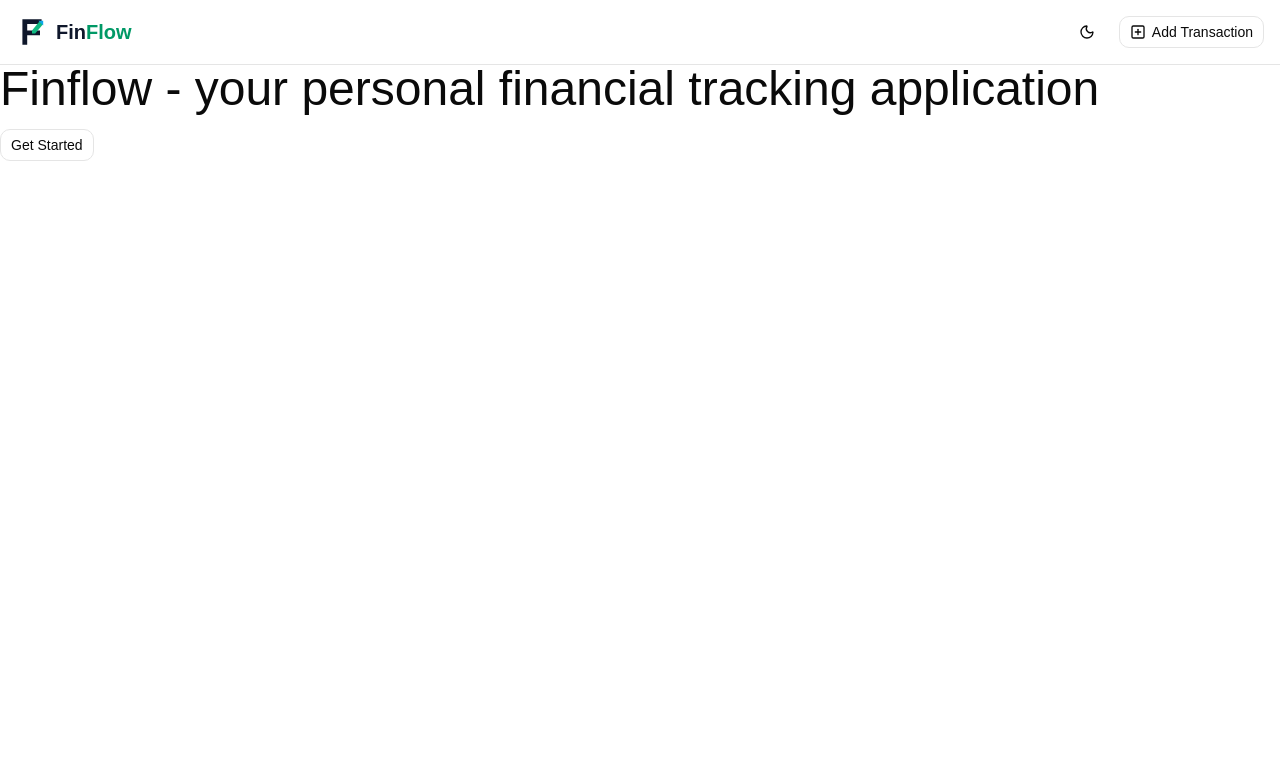
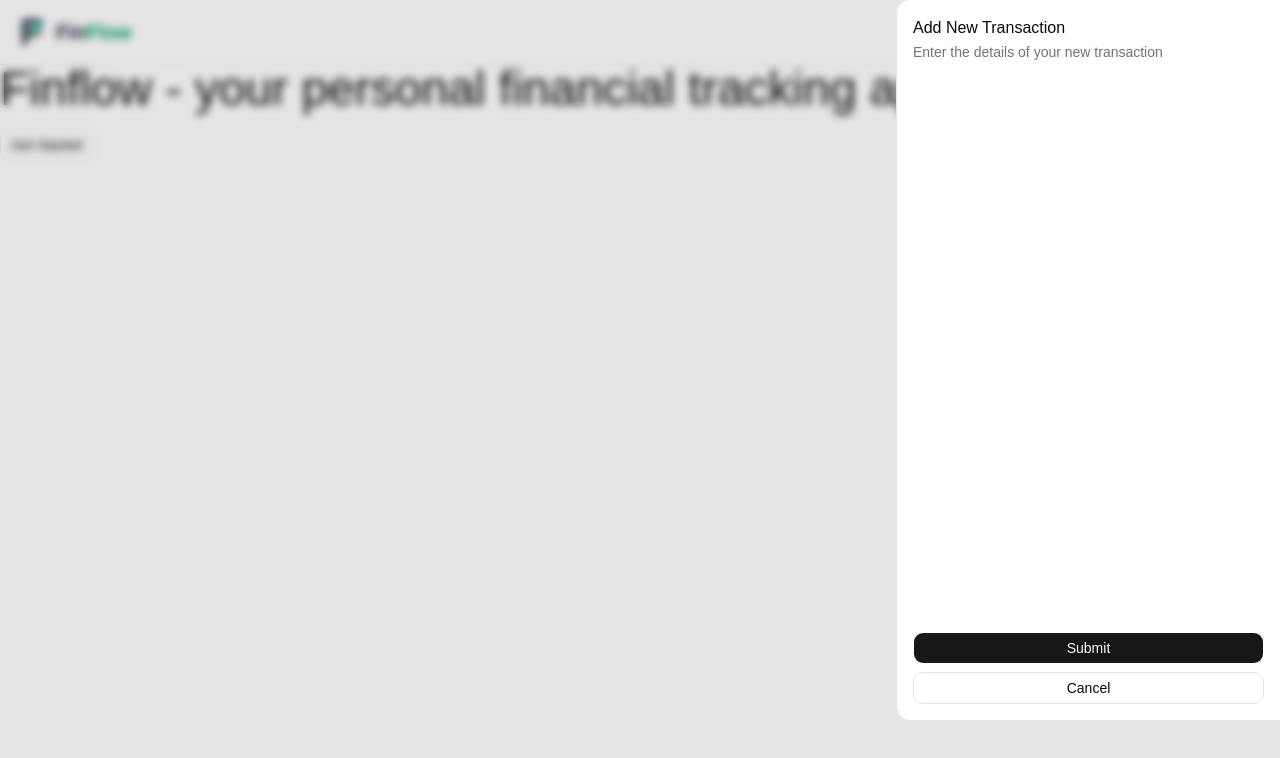
Before and after one commit to shovontanvir/finflow-personal_financial_tracker, a React (Vite) app: page / in a window 1280 px wide. Both pictures are taken after a click on the button "Add Transaction". Shown: the top 758 px of the page. Built offline with nearby package versions, Linux system fonts and the light colour scheme.

Commit message:
feat: implement Drawer component - AddTransactionForm and integrate it into Header for transaction input

```diff
--- a/package.json
+++ b/package.json
@@ -28,6 +28,7 @@
     "tailwind-merge": "^3.5.0",
     "tailwindcss": "^4.2.2",
     "tw-animate-css": "^1.4.0",
+    "vaul": "^1.1.2",
     "zod": "^4.3.6"
   },
   "devDependencies": {
--- /dev/null
+++ b/src/components/AddTransactionForm.tsx
@@ -0,0 +1,39 @@
+import { Button } from "@/components/ui/button";
+import {
+  Drawer,
+  DrawerClose,
+  DrawerContent,
+  DrawerDescription,
+  DrawerFooter,
+  DrawerHeader,
+  DrawerTitle,
+  DrawerTrigger,
+} from "@/components/ui/drawer";
+import { SquarePlus } from "lucide-react";
+
+export const AddTransactionForm = () => {
+  return (
+    <Drawer direction="right">
+      <DrawerTrigger asChild>
+        <Button variant="outline">
+          <SquarePlus /> Add Transaction
+        </Button>
+      </DrawerTrigger>
+      <DrawerContent className="sm:max-h-[90vh]">
+        <DrawerHeader>
+          <DrawerTitle>Add New Transaction</DrawerTitle>
+          <DrawerDescription>
+            Enter the details of your new transaction
+          </DrawerDescription>
+        </DrawerHeader>
+        {/* will add form component here */}
+        <DrawerFooter>
+          <Button>Submit</Button>
+          <DrawerClose asChild>
+            <Button variant="outline">Cancel</Button>
+          </DrawerClose>
+        </DrawerFooter>
+      </DrawerContent>
+    </Drawer>
+  );
+};
--- a/src/components/Header.tsx
+++ b/src/components/Header.tsx
@@ -1,7 +1,8 @@
 import { Logo } from "@/components/Logo";
 import { Button } from "@/components/ui/button";
-import { Moon, Sun, SquarePlus } from "lucide-react";
+import { Moon, Sun } from "lucide-react";
 import { useTheme } from "next-themes";
+import { AddTransactionForm } from "./AddTransactionForm";
 
 export default function Header() {
   const { setTheme, theme } = useTheme();
@@ -31,9 +32,8 @@
               <Moon className="w-5 h-5" />
             )}
           </Button>
-          <Button variant="outline">
-            <SquarePlus /> Add Transaction
-          </Button>
+
+          <AddTransactionForm />
         </div>
       </div>
     </header>
--- /dev/null
+++ b/src/components/ui/drawer.tsx
@@ -0,0 +1,132 @@
+import * as React from "react"
+import { Drawer as DrawerPrimitive } from "vaul"
+
+import { cn } from "@/lib/utils"
+
+function Drawer({
+  ...props
+}: React.ComponentProps<typeof DrawerPrimitive.Root>) {
+  return <DrawerPrimitive.Root data-slot="drawer" {...props} />
+}
+
+function DrawerTrigger({
+  ...props
+}: React.ComponentProps<typeof DrawerPrimitive.Trigger>) {
+  return <DrawerPrimitive.Trigger data-slot="drawer-trigger" {...props} />
+}
+
+function DrawerPortal({
+  ...props
+}: React.ComponentProps<typeof DrawerPrimitive.Portal>) {
+  return <DrawerPrimitive.Portal data-slot="drawer-portal" {...props} />
+}
+
+function DrawerClose({
+  ...props
+}: React.ComponentProps<typeof DrawerPrimitive.Close>) {
+  return <DrawerPrimitive.Close data-slot="drawer-close" {...props} />
+}
+
+function DrawerOverlay({
+  className,
+  ...props
+}: React.ComponentProps<typeof DrawerPrimitive.Overlay>) {
+  return (
+    <DrawerPrimitive.Overlay
+      data-slot="drawer-overlay"
+      className={cn(
+        "fixed inset-0 z-50 bg-black/10 supports-backdrop-filter:backdrop-blur-xs data-open:animate-in data-open:fade-in-0 data-closed:animate-out data-closed:fade-out-0",
+        className
+      )}
+      {...props}
+    />
+  )
+}
+
+function DrawerContent({
+  className,
+  children,
+  ...props
+}: React.ComponentProps<typeof DrawerPrimitive.Content>) {
+  return (
+    <DrawerPortal data-slot="drawer-portal">
+      <DrawerOverlay />
+      <DrawerPrimitive.Content
+        data-slot="drawer-content"
+        className={cn(
+          "group/drawer-content fixed z-50 flex h-auto flex-col bg-popover text-sm text-popover-foreground data-[vaul-drawer-direction=bottom]:inset-x-0 data-[vaul-drawer-direction=bottom]:bottom-0 data-[vaul-drawer-direction=bottom]:mt-24 data-[vaul-drawer-direction=bottom]:max-h-[80vh] data-[vaul-drawer-direction=bottom]:rounded-t-xl data-[vaul-drawer-direction=bottom]:border-t data-[vaul-drawer-direction=left]:inset-y-0 data-[vaul-drawer-direction=left]:left-0 data-[vaul-drawer-direction=left]:w-3/4 data-[vaul-drawer-direction=left]:rounded-r-xl data-[vaul-drawer-direction=left]:border-r data-[vaul-drawer-direction=right]:inset-y-0 data-[vaul-drawer-direction=right]:right-0 data-[vaul-drawer-direction=right]:w-3/4 data-[vaul-drawer-direction=right]:rounded-l-xl data-[vaul-drawer-direction=right]:border-l data-[vaul-drawer-direction=top]:inset-x-0 data-[vaul-drawer-direction=top]:top-0 data-[vaul-drawer-direction=top]:mb-24 data-[vaul-drawer-direction=top]:max-h-[80vh] data-[vaul-drawer-direction=top]:rounded-b-xl data-[vaul-drawer-direction=top]:border-b data-[vaul-drawer-direction=left]:sm:max-w-sm data-[vaul-drawer-direction=right]:sm:max-w-sm",
+          className
+        )}
+        {...props}
+      >
+        <div className="mx-auto mt-4 hidden h-1 w-[100px] shrink-0 rounded-full bg-muted group-data-[vaul-drawer-direction=bottom]/drawer-content:block" />
+        {children}
+      </DrawerPrimitive.Content>
+    </DrawerPortal>
+  )
+}
+
+function DrawerHeader({ className, ...props }: React.ComponentProps<"div">) {
+  return (
+    <div
+      data-slot="drawer-header"
+      className={cn(
+        "flex flex-col gap-0.5 p-4 group-data-[vaul-drawer-direction=bottom]/drawer-content:text-center group-data-[vaul-drawer-direction=top]/drawer-content:text-center md:gap-0.5 md:text-left",
+        className
+      )}
+      {...props}
+    />
+  )
+}
+
+function DrawerFooter({ className, ...props }: React.ComponentProps<"div">) {
+  return (
+    <div
+      data-slot="drawer-footer"
+      className={cn("mt-auto flex flex-col gap-2 p-4", className)}
+      {...props}
+    />
+  )
+}
+
+function DrawerTitle({
+  className,
+  ...props
+}: React.ComponentProps<typeof DrawerPrimitive.Title>) {
+  return (
+    <DrawerPrimitive.Title
+      data-slot="drawer-title"
+      className={cn(
+        "font-heading text-base font-medium text-foreground",
+        className
+      )}
+      {...props}
+    />
+  )
+}
+
+function DrawerDescription({
+  className,
+  ...props
+}: React.ComponentProps<typeof DrawerPrimitive.Description>) {
+  return (
+    <DrawerPrimitive.Description
+      data-slot="drawer-description"
+      className={cn("text-sm text-muted-foreground", className)}
+      {...props}
+    />
+  )
+}
+
+export {
+  Drawer,
+  DrawerPortal,
+  DrawerOverlay,
+  DrawerTrigger,
+  DrawerClose,
+  DrawerContent,
+  DrawerHeader,
+  DrawerFooter,
+  DrawerTitle,
+  DrawerDescription,
+}
```
Also changed, not shown: 1 other file (tests, documents, lock files or other folders).
